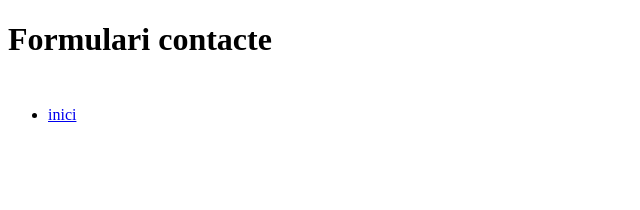
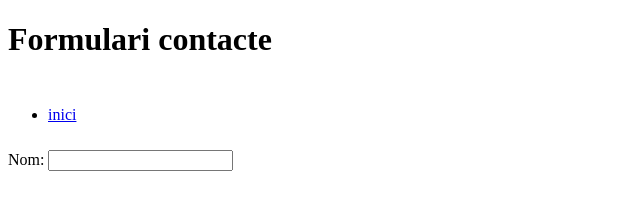
Before and after one commit to cristinaRoige/projecte_git, a plain HTML site: page projecte/contacte.html in a window 1280 px wide. Shown: the whole page, without its empty margins (0-640 px from the left). Drawn offline with Linux system fonts and the light colour scheme.

Commit message:
Input Nom form contacte

```diff
--- a/projecte/contacte.html
+++ b/projecte/contacte.html
@@ -21,5 +21,11 @@
 			<li><a href="index.html">inici</a></li>
 		</ul>
 	</div>
+	<div class="clear">
+		<form>
+			<label for="input_nom">Nom:</label>
+			<input type="text" id="input_nom">
+		</form>
+	</div>
 </body>
 </html>
```
